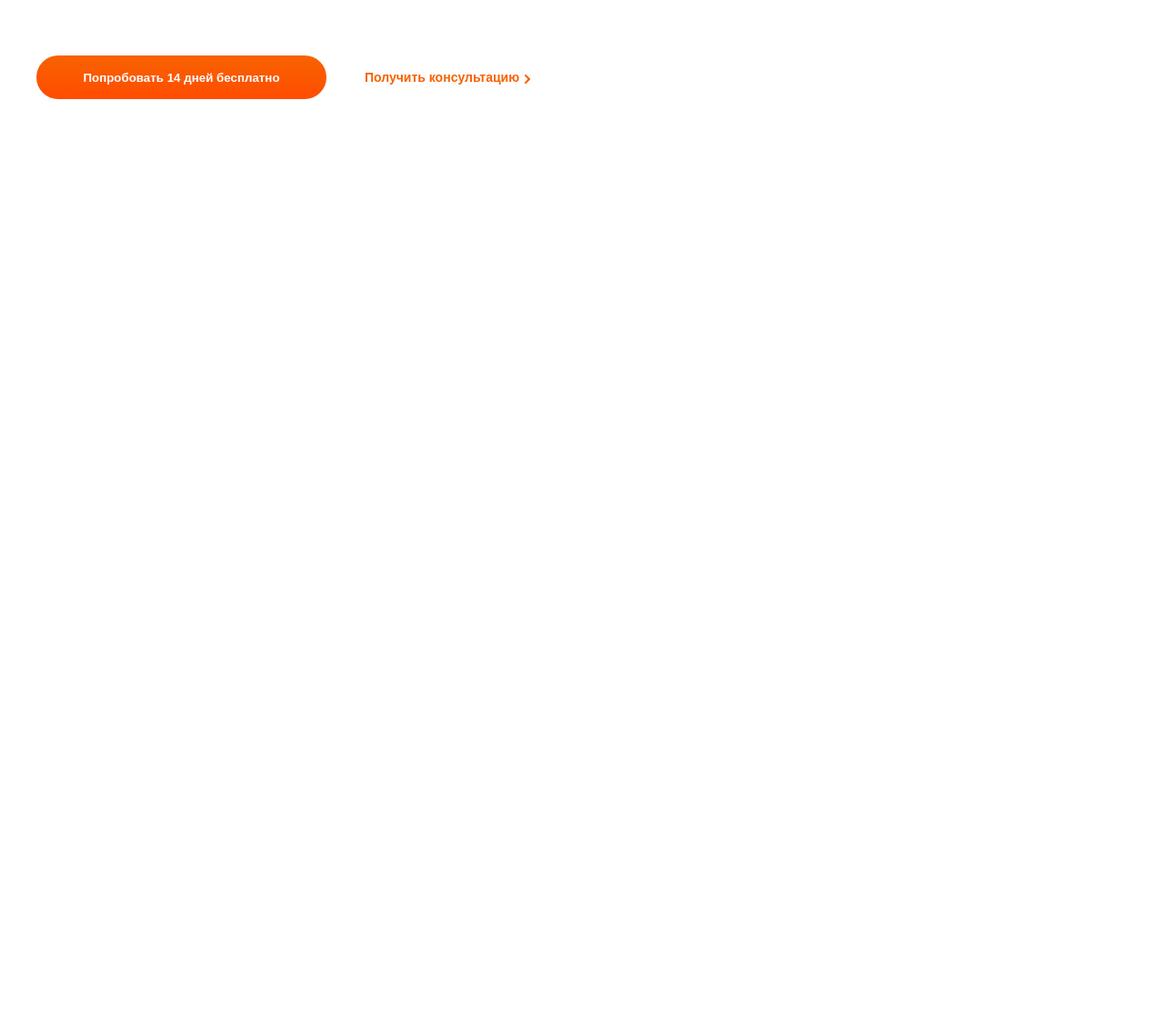
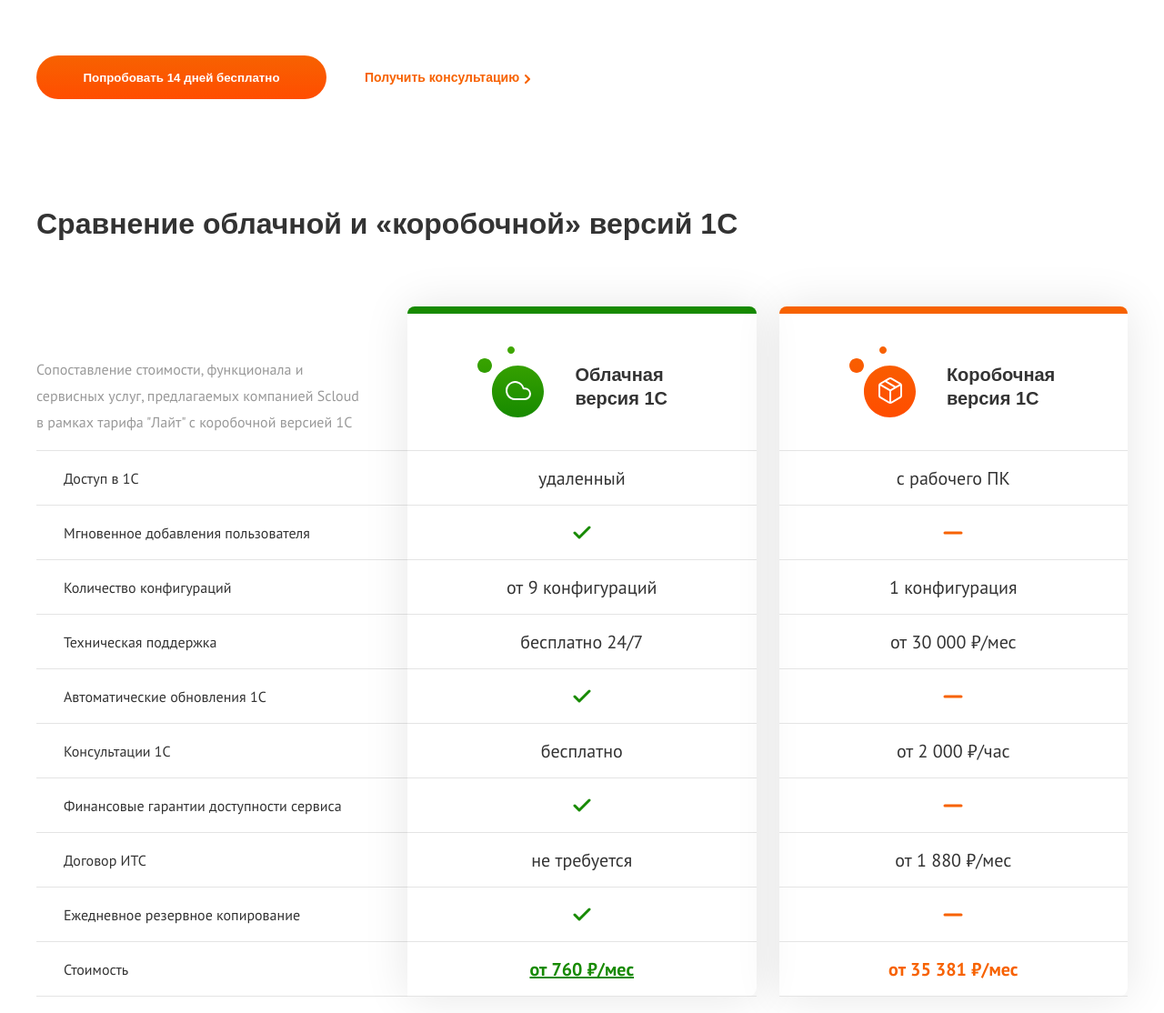
Before and after one commit to norvaishas/scloud, a website: page src/index.html in a window 1280 px wide. Shown: the part 720-1834 px from the top of the page at 91% size. Before the commit the page ends 946 px from the top, so only its background shows below. Drawn offline with nearby package versions, Linux system fonts and the light colour scheme; files that its build step writes are made by us from their sources; a web font is replaced by a local one.

Commit message:
feat: add comparing section

```diff
--- a/src/index.html
+++ b/src/index.html
@@ -109,6 +109,7 @@
 </header>
 
 <main class="main-page">
+
     <section class="promo container">
         <div class="promo__content">
             <h1 class="section__title promo__title">Арендуйте 1С в облаке у Сервиса №1 в России*</h1>
@@ -131,6 +132,62 @@
             <img class="content-image" src="img/promo-img.svg" alt="best 1C cloud service">
         </div>
     </section>
+
+    <section class="comparing container">
+        <h2 class="section__title comparing__title">Сравнение облачной и «коробочной» версий 1С</h2>
+        <div class="comparing__content">
+
+            <div class="column column-description">
+                <div class="column-description__title">
+                    <p>Сопоставление стоимости, функционала и сервисных услуг, предлагаемых компанией Scloud в рамках тарифа "Лайт" с  коробочной версией 1С</p>
+                </div>
+                <div class="column__item column-description__item">Доступ в 1С</div>
+                <div class="column__item column-description__item">Мгновенное добавления пользователя</div>
+                <div class="column__item column-description__item">Количество конфигураций</div>
+                <div class="column__item column-description__item">Техническая поддержка</div>
+                <div class="column__item column-description__item">Автоматические обновления 1С</div>
+                <div class="column__item column-description__item">Консультации 1С</div>
+                <div class="column__item column-description__item">Финансовые гарантии доступности сервиса</div>
+                <div class="column__item column-description__item">Договор ИТС</div>
+                <div class="column__item column-description__item">Ежедневное резервное копирование</div>
+                <div class="column__item column-description__item">Стоимость</div>
+            </div>
+
+            <div class="column">
+                <div class="column__title">
+                    <img src="icons/comparing/cloud-version.svg" alt="cloud version 1C">
+                    <span>Облачная версия 1С</span>
+                </div>
+                <div class="column__item">удаленный</div>
+                <div class="column__item"><img src="icons/comparing/done.svg" alt="there is support"></div>
+                <div class="column__item">от 9 конфигураций</div>
+                <div class="column__item">бесплатно 24/7</div>
+                <div class="column__item"><img src="icons/comparing/done.svg" alt="there is support"></div>
+                <div class="column__item">бесплатно</div>
+                <div class="column__item"><img src="icons/comparing/done.svg" alt="there is support"></div>
+                <div class="column__item">не требуется</div>
+                <div class="column__item"><img src="icons/comparing/done.svg" alt="there is support"></div>
+                <div class="column__item">от 760 ₽/мес</div>
+            </div>
+
+            <div class="column">
+                <div class="column__title">
+                    <img src="icons/comparing/box-version.svg" alt="box version 1C">
+                    <span>Коробочная версия 1С</span>
+                </div>
+                <div class="column__item">с рабочего ПК</div>
+                <div class="column__item"><img src="icons/comparing/minus.svg" alt="not supported"></div>
+                <div class="column__item">1 конфигурация</div>
+                <div class="column__item">от 30 000 ₽/мес</div>
+                <div class="column__item"><img src="icons/comparing/minus.svg" alt="not supported"></div>
+                <div class="column__item">от 2 000 ₽/час</div>
+                <div class="column__item"><img src="icons/comparing/minus.svg" alt="not supported"></div>
+                <div class="column__item">от 1 880 ₽/мес</div>
+                <div class="column__item"><img src="icons/comparing/minus.svg" alt="not supported"></div>
+                <div class="column__item">от 35 381 ₽/мес</div>
+            </div>
+        </div>
+    </section>
 </main>
 </body>
 </html>
--- /dev/null
+++ b/src/sass/base/_comparing.scss
@@ -0,0 +1,86 @@
+.comparing {
+  padding-bottom: 20rem;
+  &__title {
+    margin-bottom: 7rem;
+  }
+  &__content {
+    display: flex;
+    align-items: flex-end;
+  }
+}
+
+.column {
+  width: 38.4rem;
+  display: flex;
+  flex-direction: column;
+  justify-content: center;
+  align-items: center;
+  box-shadow: 0 0 5rem rgba(0, 0, 0, 0.1);
+  border-top: 8px solid $secondary-color;
+  border-radius: 8px 8px 10px 1px;
+  &:last-child {
+    border-color: $main-color;
+    margin-left: 2.5rem;
+    .column__item:last-child {
+      font-weight: bold;
+      color: $main-color;
+      text-decoration: none;
+    }
+  }
+  &__item:last-child {
+    font-weight: bold;
+    color: $secondary-color;
+    text-decoration: underline;
+  }
+  &__title {
+    display: flex;
+    align-items: center;
+    justify-content: space-around;
+    width: 100%;
+    border-bottom: 1px solid #E4E4E4;
+    padding: 3.6rem 6rem;
+    font-family: PT Sans Caption, sans-serif;
+    font-weight: bold;
+    font-size: 2rem;
+    line-height: 2.6rem;
+    color: $main-text-color;
+    span {
+      margin-top: 1rem;
+      display: inline-block;
+      max-width: 12.2rem;
+    }
+  }
+  &__item {
+    display: flex;
+    align-items: center;
+    justify-content: center;
+    //width: 400px;
+    width: 100%;
+    min-height: 6rem;
+    border-bottom: 1px solid #E4E4E4;
+    font-size: 2rem;
+    line-height: 3.2rem;
+  }
+  &-description {
+    min-width: 40.8rem;
+    border: none;
+    box-shadow: none;
+    &__title {
+      padding: 0 4.1rem 1.6rem 0;
+      line-height: 2.9rem;
+      color: $middle-grey;
+      border-bottom: 1px solid #E4E4E4;
+    }
+    &__item {
+      padding-left: 3rem;
+      justify-content: flex-start;
+      align-items: center;
+      font-size: 1.6rem;
+      &:last-child {
+        font-weight: normal;
+        color: $main-text-color;
+        text-decoration: none;
+      }
+    }
+  }
+}
--- a/src/sass/style.scss
+++ b/src/sass/style.scss
@@ -18,9 +18,8 @@ body {
   font-family: 'PT Sans', sans-serif;
   font-size: 1.6rem;
   color: $main-text-color;
-  //scroll-behavior: smooth;
-  //text-rendering: optimizeSpeed;
-  //line-height: 1;
+  //background: #f8f9f6;
+  //background: #f2f2f2;
 }
 
 body, h1, h2, h3, h4, p, ul, ol, li {
@@ -69,3 +68,4 @@ a {
 @import "base/buttons";
 @import "base/account";
 @import "base/promo";
+@import "base/comparing";
```
Also changed, not shown: src/icons/comparing/box-version.svg (added), src/icons/comparing/cloud-version.svg (added), src/icons/comparing/done.svg (added), src/icons/comparing/minus.svg (added).
